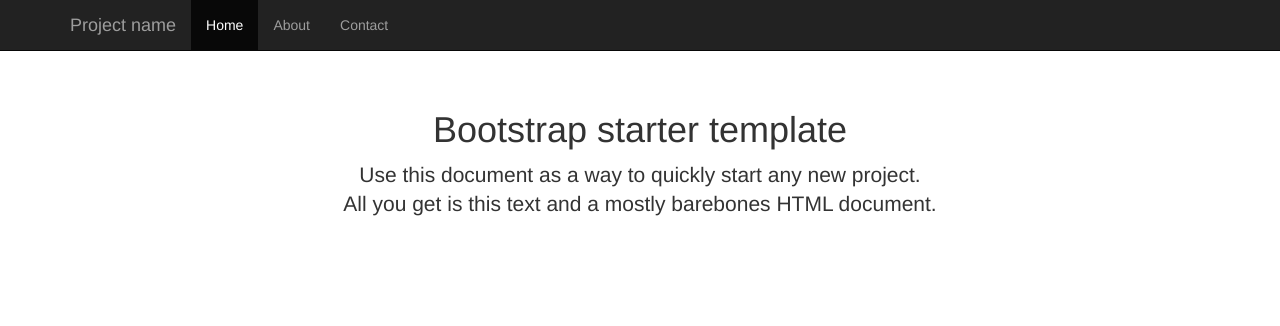
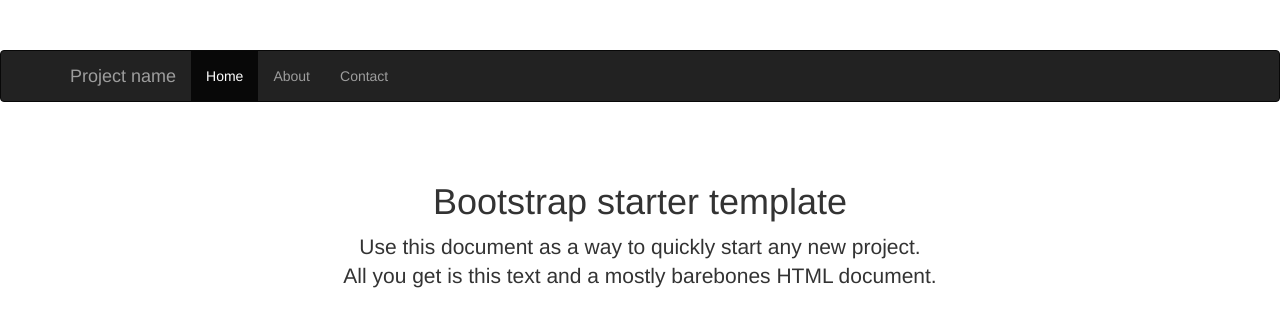
Before and after one commit to AroundTheLines/WearHacks-QileAkashAndany, a plain HTML site: page index.html in a window 1280 px wide. Drawn offline with nearby package versions, Linux system fonts and the light colour scheme; files that its build step writes are made by us from their sources; files whose address does not match are found by name.

```diff
--- a/css/starter-template.css
+++ b/css/starter-template.css
@@ -5,3 +5,7 @@
   padding: 40px 15px;
   text-align: center;
 }
+
+.navbar-nonfixed{
+  position: relative;
+}
--- a/index.html
+++ b/index.html
@@ -12,7 +12,7 @@
     <title>PillowCase</title>
 
     <!-- Bootstrap core CSS -->
-    <link href="css/bootstrap.min.css" rel="stylesheet">
+    <link href="css/bootstrap.css" rel="stylesheet">
 
     <!-- Custom styles for this template -->
     <link href="starter-template.css" rel="stylesheet">
@@ -23,7 +23,7 @@
 
   <body>
 
-    <nav class="navbar navbar-inverse navbar-fixed-top">
+    <nav class="navbar navbar-inverse navbar-nonfixed">
       <div class="container">
         <div class="navbar-header">
           <button type="button" class="navbar-toggle collapsed" data-toggle="collapse" data-target="#navbar" aria-expanded="false" aria-controls="navbar">
```
